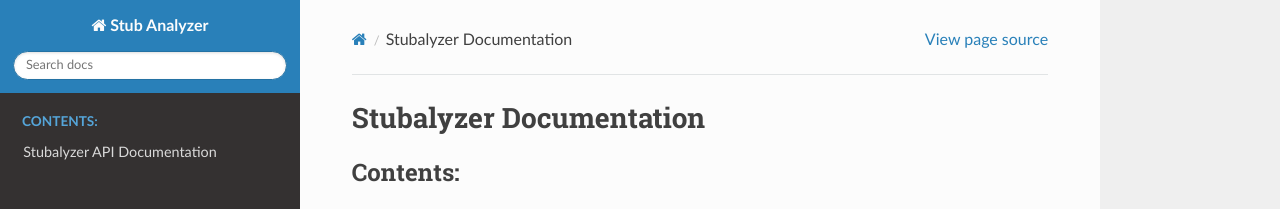
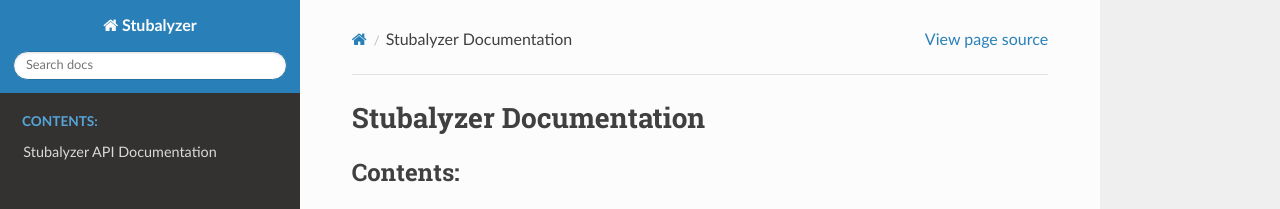
Before and after one commit to kialo/stubalyzer, a Sphinx documentation site: the page built from docs/index.rst, in a window 1280 px wide. Shown: the top 209 px of the page. Built offline with Sphinx 7.4.7 and the Read the Docs theme 2.0.0, drawn with Linux system fonts in a browser that asks for light colours.

Commit message:
Replace name in docs config

```diff
--- a/docs/conf.py
+++ b/docs/conf.py
@@ -20,7 +20,7 @@
 
 # -- Project information -----------------------------------------------------
 
-project = "Stub Analyzer"
+project = "Stubalyzer"
 copyright = "2019, Kialo GmbH"
 author = "Kialo GmbH"
 
```
